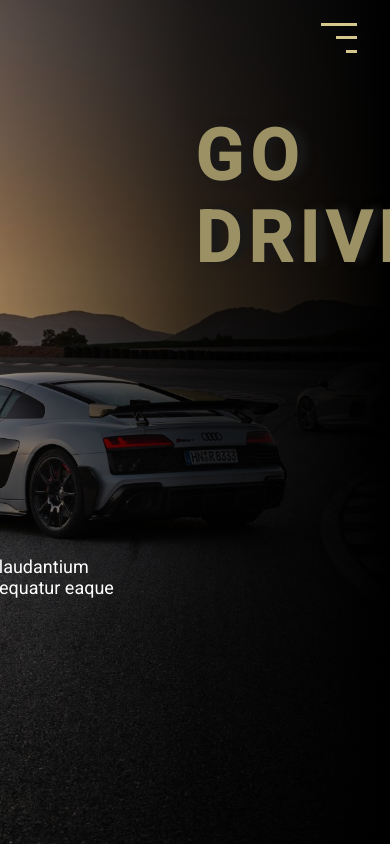
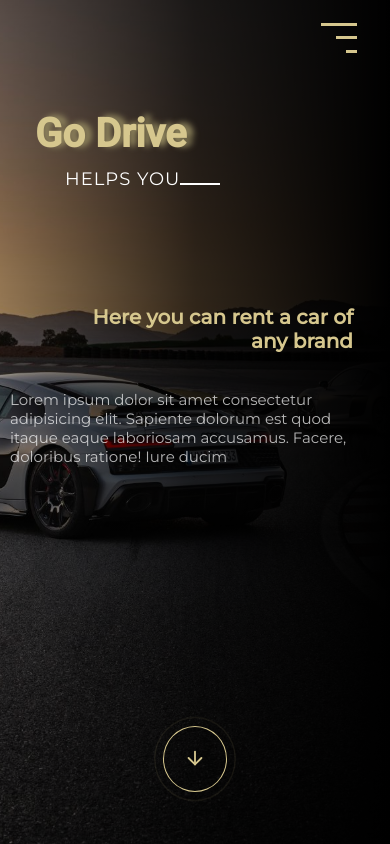
Before and after one commit to skni-kod/Projekt-Godrive, a plain HTML site: page index.html in a window 390 px wide. Shown: the top 844 px of the page. Drawn offline with Linux system fonts and the light colour scheme.

Commit message:
created the main section of the website for mobile

```diff
--- a/index.html
+++ b/index.html
@@ -33,11 +33,11 @@
 				</div>
 				<nav class="main-nav__desktop">
 					<ul>
-						<li class="nav-item"><a href="services">services</a></li>
-						<li class="nav-item"><a href="vehicles">vehicles</a></li>
-						<li class="nav-item"><a href="benefits">our benefits</a></li>
-						<li class="nav-item"><a href="testimonials">testimonials</a></li>
-						<li class="nav-item"><a href="stations">stations</a></li>
+						<li class="nav-item"><a href="#services">services</a></li>
+						<li class="nav-item"><a href="#vehicles">vehicles</a></li>
+						<li class="nav-item"><a href="#benefits">our benefits</a></li>
+						<li class="nav-item"><a href="#testimonials">testimonials</a></li>
+						<li class="nav-item"><a href="#stations">stations</a></li>
 					</ul>
 				</nav>
 			</div>
@@ -47,7 +47,8 @@
 				</div>
 			</button>
 		</header>
-		<main class="container-main">
+		<main>
+			<section class="container-main">
 				<div class="main-img"></div>
 				<div class="main-text">
 					<h1 class="main-title">Go Drive</h1>
@@ -55,11 +56,21 @@
 					<hr class="helps-you__line" />
 					<h3>Here you can rent a car of any brand</h3>
 					<p>
-					Lorem, ipsum dolor sit amet consectetur adipisicing elit. Voluptates
-					nemo laudantium voluptate eius ipsam hic, iste nulla quod molestias
-					veritatis, magnam consequatur eaque
+						Lorem ipsum dolor sit amet consectetur adipisicing elit. Sapiente
+						dolorum est quod itaque eaque laboriosam accusamus. Facere,
+						doloribus ratione! Iure ducim
 					</p>
 				</div>
+
+				<a href="#services">
+					<div class="main-arrow">
+						<img
+							class="main-arrow__icon"
+							src="img/icons/arrow-down (1).svg"
+							alt="" />
+					</div>
+				</a>
+			</section>
 		</main>
 
 		<script src="/js/main.js"></script>
--- /dev/null
+++ b/sass/_animations.scss
@@ -0,0 +1,11 @@
+@keyframes pulse {
+	from {
+		transform: scale(1);
+		opacity: 0.5;
+	}
+
+	to {
+		transform: scale(1.4);
+		opacity: 0;
+	}
+}
--- a/sass/_mobile.scss
+++ b/sass/_mobile.scss
@@ -1,7 +1,4 @@
 @media (min-width: 580px) {
-	body {
-		background-color: red;
-	}
 	.header {
 		.container-header {
 			// display: none;
--- a/sass/main.scss
+++ b/sass/main.scss
@@ -1,5 +1,6 @@
 @import "./mobile";
 @import "./colors";
+@import "./animations";
 
 *,
 *::before,
@@ -69,7 +70,7 @@ body {
 		position: fixed;
 		width: 100%;
 		.logo-header {
-			display: flex;
+			display: none;
 			flex-direction: row;
 			justify-content: flex-start;
 			align-items: center;
@@ -178,11 +179,11 @@ body {
 //MAIN
 
 .container-main {
-	display: flex;
-	justify-content: center;
-	align-items: center;
+	position: absolute;
+	// justify-content: center;
+	// align-items: center;
 	width: 100%;
-	height: 100vh;
+	height: 100%;
 	overflow: hidden;
 
 	background-image: linear-gradient(
@@ -196,13 +197,11 @@ body {
 		position: absolute;
 		width: 100%;
 		height: 100%;
-		margin: 0;
 		background-color: transparent;
 		background-image: url("/img/Audi-R8-GT-67.jpg");
 		background-size: cover;
 		background-position: center;
 		background-repeat: no-repeat;
-		// filter: sepia();
 		z-index: -1;
 	}
 
@@ -210,28 +209,31 @@ body {
 		color: $white;
 		.main-title {
 			position: absolute;
-			top: 25rem;
-			right: 50rem;
-			font-size: 8.5rem;
+			top: 11rem;
+			left: 3.5rem;
+			font-size: 4em;
+			// right: 50rem;
+			// font-size: 8.5rem;
 			color: $gold;
 			text-shadow: 6px -1px 6px $darkgold;
 		}
 
 		.helps-you {
 			position: absolute;
-			top: 35rem;
-			right: 59.5rem;
-			margin-top: 1rem;
+			top: 15rem;
+			left: 6.5rem;
+			margin-top: 1em;
 			text-transform: uppercase;
-			font-size: 2.2rem;
+			font-size: 1.8rem;
 			color: $white;
 			letter-spacing: 1px;
+			font-family: "Montserrat", sans-serif;
 
 			&__line {
 				position: absolute;
-				top: 38rem;
-				right: 50.5rem;
-				width: 9rem;
+				top: 18.3rem;
+				left: 18rem;
+				width: 4rem;
 				height: 0.1rem;
 				border: none;
 				border-bottom: 2px solid $white;
@@ -240,19 +242,53 @@ body {
 
 		h3 {
 			position: absolute;
-			top: 50rem;
-			right: 60rem;
+			top: 30.5rem;
+			left: 8rem;
+			margin-right: 1.3rem;
+			width: 70%;
 			color: $gold;
-			font-size: 2.6rem;
-			// font-weight: 300;
+			font-size: 2em;
+			text-align: end;
+			font-family: "Montserrat", sans-serif;
+
+			// font-weight: 400;
 		}
 		p {
 			position: absolute;
-			top: 55rem;
-			right: 24rem;
-			padding: 0.6rem;
-			font-size: 1.8rem;
-			width: 750px;
+			top: 39rem;
+			left: 1rem;
+			font-size: 1.5rem;
+			width: 35rem;
+			text-align: start;
+			color: rgba(255, 255, 255, 0.7);
+			font-family: "Montserrat", sans-serif;
+		}
+	}
+
+	.main-arrow {
+		display: block;
+		position: absolute;
+		bottom: 5.2em;
+		left: 50%;
+		padding: 2em;
+		transform: translateX(-50%);
+		border: 1px solid $gold; /* Assuming $gold is defined elsewhere in your code */
+		border-radius: 50%;
+
+		&::before {
+			position: absolute;
+			top: 0;
+			left: 0;
+			content: "";
+			width: 100%;
+			height: 100%;
+			border: 1px solid $gold; /* Assuming $gold is defined elsewhere in your code */
+			border-radius: 50%;
+			animation: pulse 2s infinite;
+		}
+
+		&__icon {
+			width: 22px;
 		}
 	}
 }
```
Also changed, not shown: css/main.css, img/icons/arrow-down (1).svg (added), img/icons/arrow-down.svg (added), img/icons/car-key-svgrepo-com.svg (renamed from icons/car-key-svgrepo-com.svg), 1 other file. Lines whose indentation alone changed are shown as unchanged.
